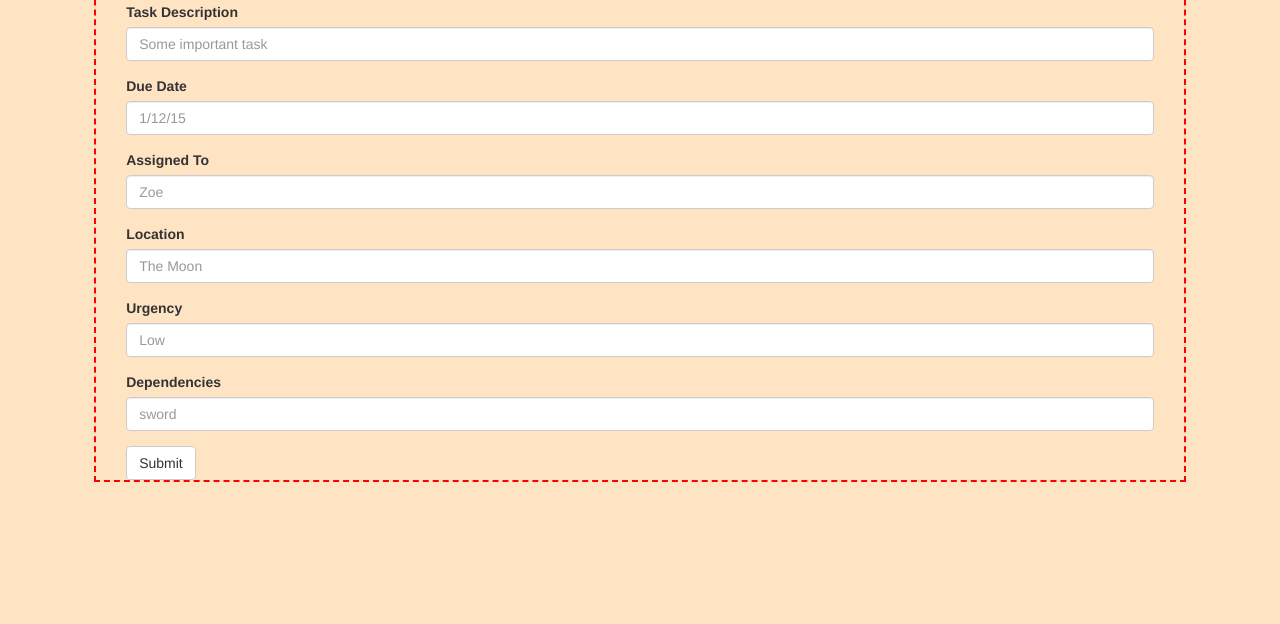
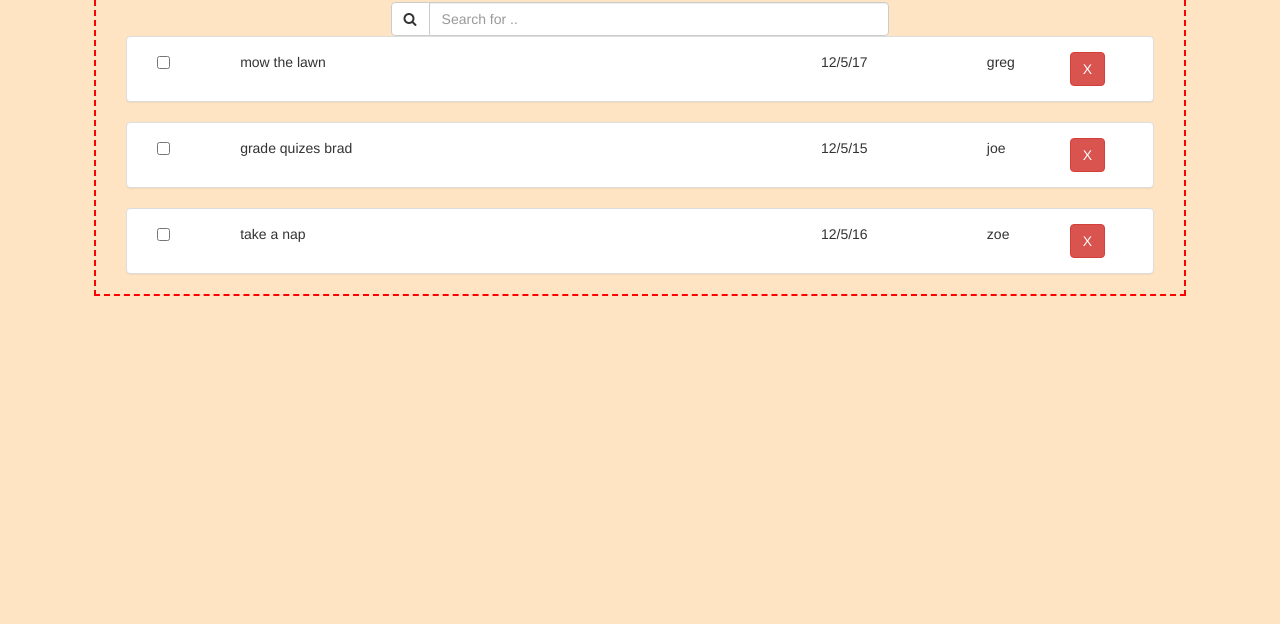
Before and after one commit to guthb/ng-todo-demo, a plain HTML site: page index.html in a window 1280 px wide. Shown: the part 176-800 px from the top of the page. Drawn offline with nearby package versions, Linux system fonts and the light colour scheme.

Commit message:
list filter and button

```diff
--- a/app/app.js
+++ b/app/app.js
@@ -8,9 +8,8 @@ app.controller("NavCtrl", function($scope){
 app.controller("TodoCtrl", function($scope){
 
   $scope.welcome = "hello";
-  $scope.showListView = false;
+  $scope.showListView = true;
   $scope.newTask = {};
-
   $scope.items =[
     {
       id: 0,
@@ -25,7 +24,7 @@ app.controller("TodoCtrl", function($scope){
     },
     {
       id: 1,
-      task: "grade quizes",
+      task: "grade quizes brad",
       isCompleted:true,
       dueDate:"12/5/15",
       assignedTo:"joe",
--- a/index.html
+++ b/index.html
@@ -3,6 +3,7 @@
 <head>
   <meta charset="UTF-8">
   <link rel="stylesheet" type="text/css" href="lib/bower_components/bootstrap/dist/css/bootstrap.min.css"></link>
+  <link rel="stylesheet" type="text/css" href="https://maxcdn.bootstrapcdn.com/font-awesome/4.6.3/css/font-awesome.min.css"></link>
   <link rel="stylesheet" type="text/css" href="styles/main.css">
   <title>TO DO APP</title>
 </head>
@@ -19,17 +20,14 @@
         </button>
         <a class="navbar-brand" href="#">Todo App</a>
       </div>
-
       <!-- Collect the nav links, forms, and other content for toggling -->
       <div class="collapse navbar-collapse" id="bs-example-navbar-collapse-1">
         <ul class="nav navbar-nav navbar-right" ng-repeat="thingy in navItems">
           <li><a href="#">{{thingy.name}}</a></li>
-
         </ul>
       </div><!-- /.navbar-collapse -->
     </div><!-- /.container-fluid -->
   </nav>
-
   <div ng-controller="TodoCtrl"> <!--  items tied to the controller-->
     <div class ="row">
       <div  class="col-xs-6 col-xs-offset-3">
@@ -41,11 +39,35 @@
       <div class="col-xs-10 col-xs-offset-1 main-container">
         <div class="col-xs-12" ng-show="showListView">
          <h1>Todo List</h1>
+         <div class= "row">
+          <div class="col-xs-6 col-xs-offset-3">
+            <div class="input-group">
+              <span class="input-group-btn">
+                <button class="btn btn-default"><i class="fa fa-search" aria-hidden="true"></i></button>
+              </span>
+              <input type="text" class="form-control" placeholder="Search for .." ng-model="searchText"></input>
+            </div>
+          </div>
+         </div>
+        <div ng-repeat="thingy in items | filter: searchText">  <!--for each loop-->
+          <div class="panel panel-default">
+            <div class="panel-body">
+              <div class="col-xs-1"><input type="checkbox" name =""/></div>
+              <div class="col-xs-7">{{thingy.task}}</div>
+              <div class="col-xs-2">{{thingy.dueDate}}</div>
+              <div class="col-xs-1">{{thingy.assignedTo}}</div>
+              <div class="col-xs-1">
+                <button class="btn btn-danger">X</button>
+              </div>
+            </div>
+            </div>
+            </div>
+            </div>
+          </div>
 
-       </div>
-        <div class="col-xs-12" ng-show="!showListView">
+    </div>
+      <div class="col-xs-12" ng-show="!showListView">
         <h1>New Todo</h1>
-
         <form>
           <div class="form-group">
             <label>Task Description</label>
@@ -84,14 +106,7 @@
         </form>
       </div>
     </div>
-    </div>
-
-
-
-
-
-
-  </div><!-- end of main container-->
+    </div><!-- end of main container-->
 
 
 
```
